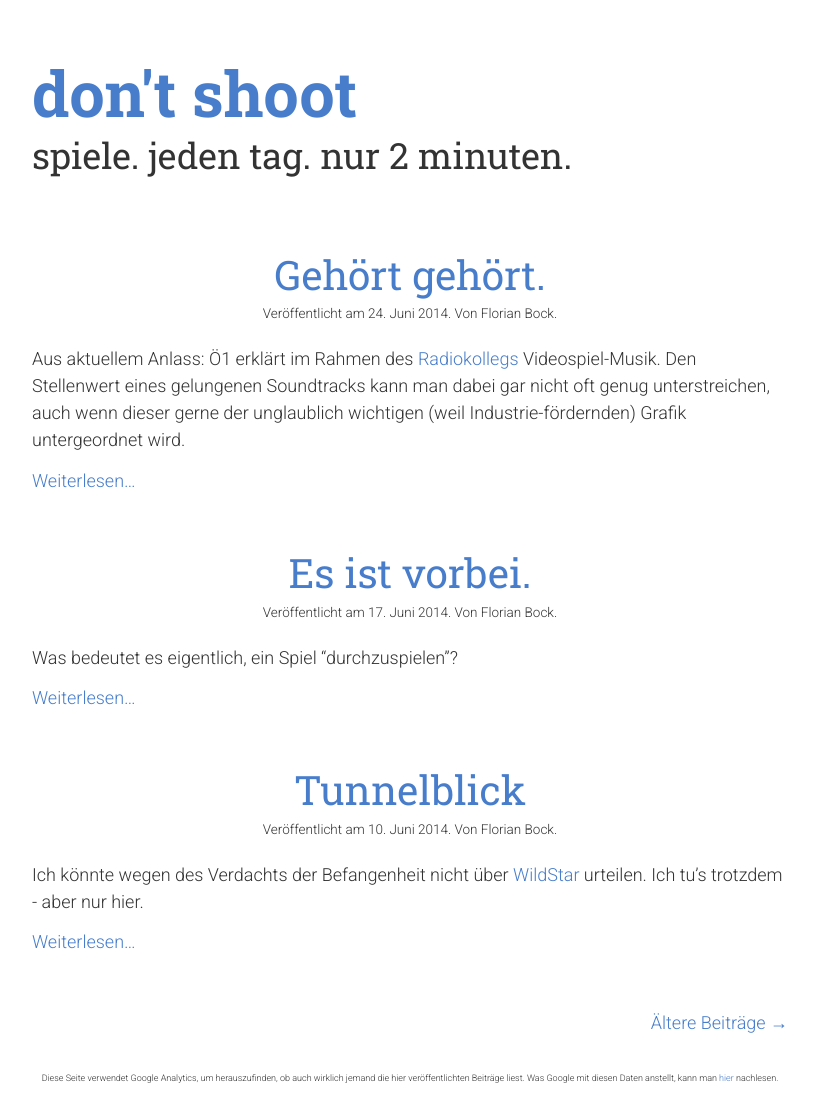
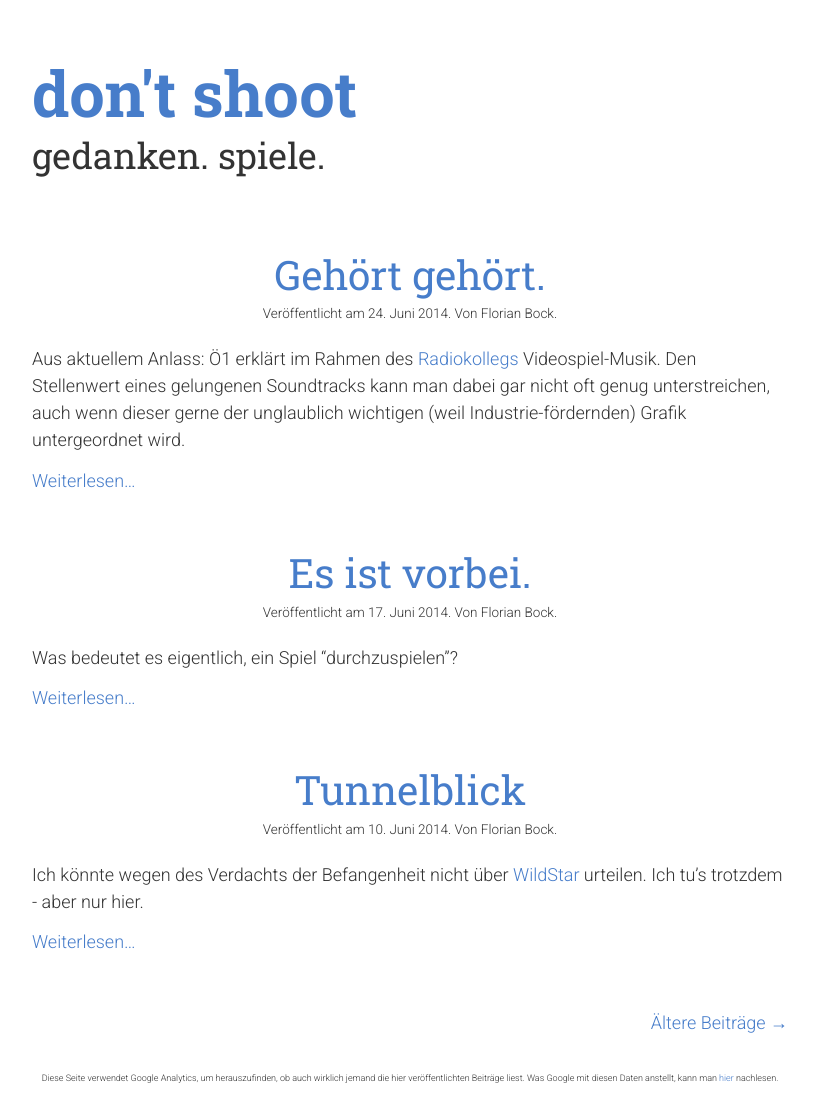
Before and after one commit to bocki/bocki.github.io, a Jekyll site: the page built from index.html, in a window 1280 px wide. Shown: the whole page, without its empty margins (230-1046 px from the left). Built offline with Jekyll 4.4.1, drawn with Linux system fonts in a browser that asks for light colours; Markdown is read by kramdown in place of the engine named in the settings; the list of posts is cut into pages by our own code.

Commit message:
trying a new slogan.

```diff
--- a/_config.yml
+++ b/_config.yml
@@ -1,5 +1,6 @@
 name: don't shoot
-slogan: 'spiele. jeden tag. nur 2 minuten.'
+# slogan: 'spiele. jeden tag. nur 2 minuten.'
+slogan: 'gedanken. spiele.'
 url: http://dontshoot.at
 markdown: redcarpet
 pygments: true
```
